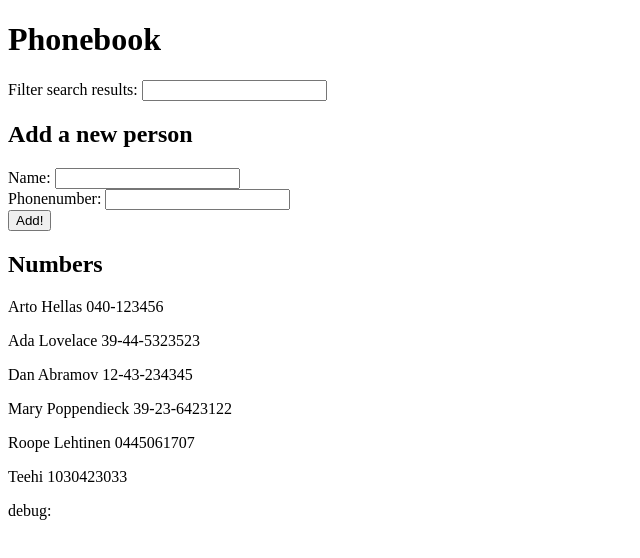
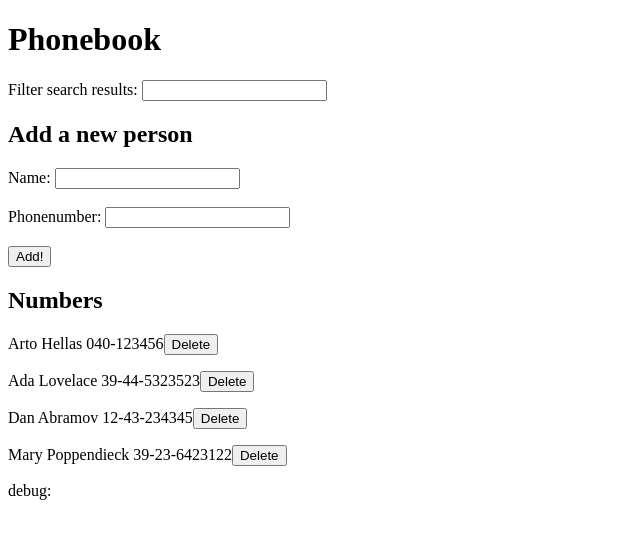
Before and after one commit to Krediann/returnrepositoryFSO, a React (Create React App) app in the folder osa2/puhelinluettelo-rl/: page / in a window 1280 px wide. Shown: the top 558 px of the page, without its empty margins (0-640 px from the left). Built offline with nearby package versions, Linux system fonts and the light colour scheme; data requests are answered from the project's data file.

Commit message:
Task 2-14

```diff
--- a/osa2/puhelinluettelo-rl/db.json
+++ b/osa2/puhelinluettelo-rl/db.json
@@ -19,16 +19,6 @@
       "name": "Mary Poppendieck",
       "number": "39-23-6423122",
       "id": 4
-    },
-    {
-      "name": "Roope Lehtinen",
-      "number": "0445061707",
-      "id": 5
-    },
-    {
-      "name": "Teehi",
-      "number": "1030423033",
-      "id": 6
     }
   ]
 }
--- a/osa2/puhelinluettelo-rl/public/index.html
+++ b/osa2/puhelinluettelo-rl/public/index.html
@@ -3,7 +3,6 @@
   <head>
     <meta charset="utf-8" />
     <meta name="viewport" content="width=device-width, initial-scale=1" />
-    <meta name="theme-color" content="#000000" />
     <title>React App</title>
   </head>
   <body>
--- a/osa2/puhelinluettelo-rl/src/App.js
+++ b/osa2/puhelinluettelo-rl/src/App.js
@@ -18,7 +18,7 @@ const App = () => {
     .then(res => {
       setPersons(res.data)
     })
-  })
+  }, [])
 
   useEffect(() => {
     personsService
@@ -26,7 +26,7 @@ const App = () => {
       .then(initialPersons => {
         setPersons(initialPersons)
       })
-  }, [])
+  })
 
   const addPerson = (e) => {
     e.preventDefault()
@@ -50,7 +50,15 @@ const App = () => {
     setNewNumber("")
   }
 
-
+  const deletePerson = (id, name) => {
+    if(window.confirm(`Are you sure you want to delete ${name}?`) ===true){
+    personsService
+      .del(id)
+      .then( res => {
+        setPersons(persons.filter(person => person.id !== id));
+      })
+    }
+  }
   const handleNameChange = (e) => {
     setNewName(e.target.value)
   }
@@ -85,10 +93,9 @@ const App = () => {
         />
       </div>
       <h2>Numbers</h2>
-      <Display persons = {persons} filter = {filter}/>
+      <div><Display persons = {persons} filter = {filter} deletePerson = {deletePerson} /></div>
       <div>debug: {newName}{newNumber}</div>
     </div>
   )
 }
-
 export default App
--- a/osa2/puhelinluettelo-rl/src/components/Display.js
+++ b/osa2/puhelinluettelo-rl/src/components/Display.js
@@ -1,6 +1,15 @@
+const Button = (props) =>{
+  const text = props.text
+  const handleClick = props.handleClick
+  return(
+      <button onClick={handleClick}>{text}</button>
+  )
+}
+
 const Display = (props) => {
   const persons = props.persons
   const filter = props.filter
+  const deletePerson = props.deletePerson
   const filterPersons = (arr, filter) => {
     return arr.filter((person) => person.name.toLowerCase().includes(filter.toLowerCase()));
   }
@@ -10,7 +19,7 @@ const Display = (props) => {
       <div>
         {filteredPersons.map((person) => (
           <div key = {person.name}>
-            <p>{person.name} {person.number}</p>
+            <p>{person.name} {person.number}<Button handleClick = {() => deletePerson(person.id, person.name)} text = "Delete"/></p>
           </div>
         ))}
       </div>
--- a/osa2/puhelinluettelo-rl/src/components/Form.js
+++ b/osa2/puhelinluettelo-rl/src/components/Form.js
@@ -10,9 +10,11 @@ const Form = (props) => {
         <div>
           Name: <input value={newName} onChange={handleNameChange} />
         </div>
+        <br></br>
         <div>
           Phonenumber: <input value={newNumber} onChange={handleNumberChange} />
         </div>
+        <br></br>
         <button type="submit">Add!</button>
       </form>
     </div>
--- a/osa2/puhelinluettelo-rl/src/services/persons.js
+++ b/osa2/puhelinluettelo-rl/src/services/persons.js
@@ -1,6 +1,6 @@
 import axios from 'axios'
+
 const baseUrl = 'http://localhost:3001/persons'
-
 const getAll = () => {
   const req =  axios.get(baseUrl)
   return req.then(res => res.data)
@@ -11,7 +11,13 @@ const create = newObject => {
   return req.then(res => res.data)
 }
 
+const del = (id, name) => {
+  const req = axios.delete(baseUrl+"/"+id)
+  return req.then(res => res.data)
+}
+
 export default {
   getAll: getAll,
-  create: create
+  create: create,
+  del: del
 }
```
